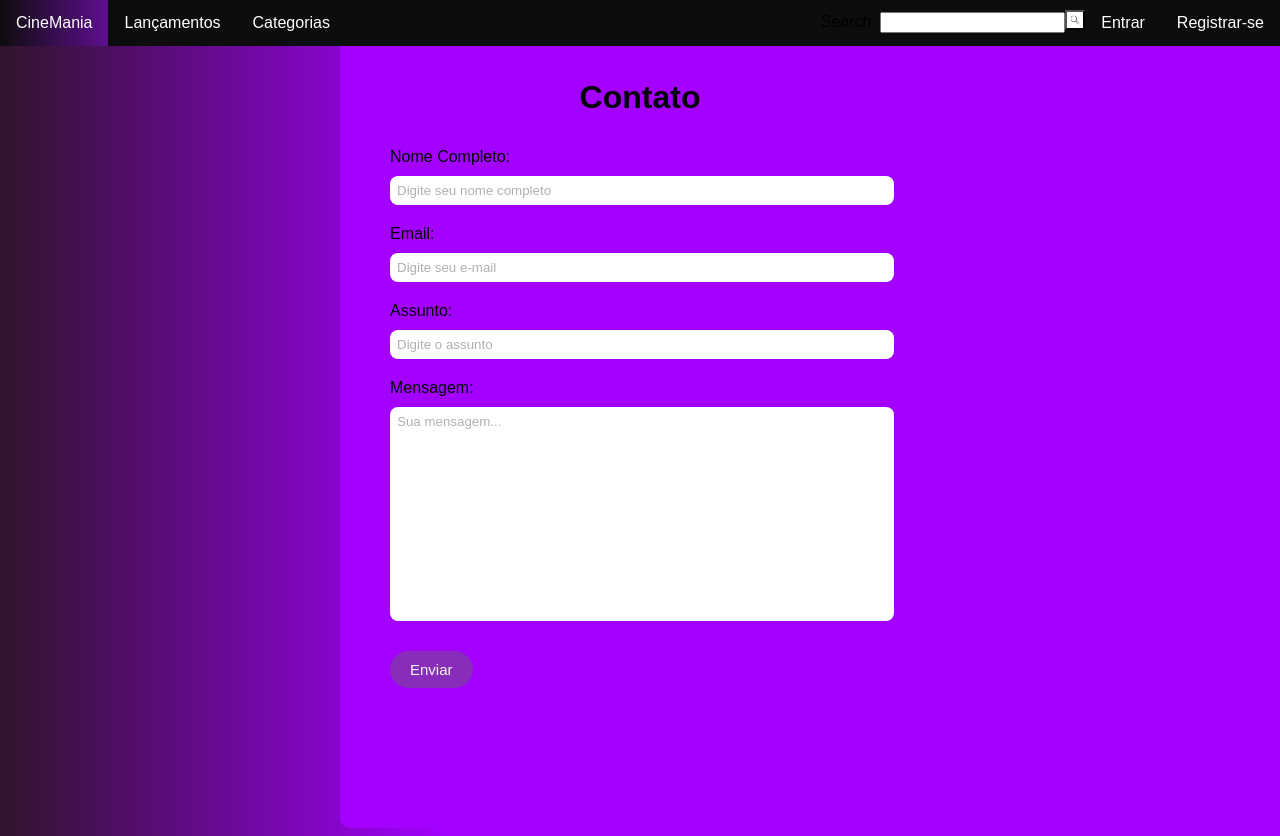
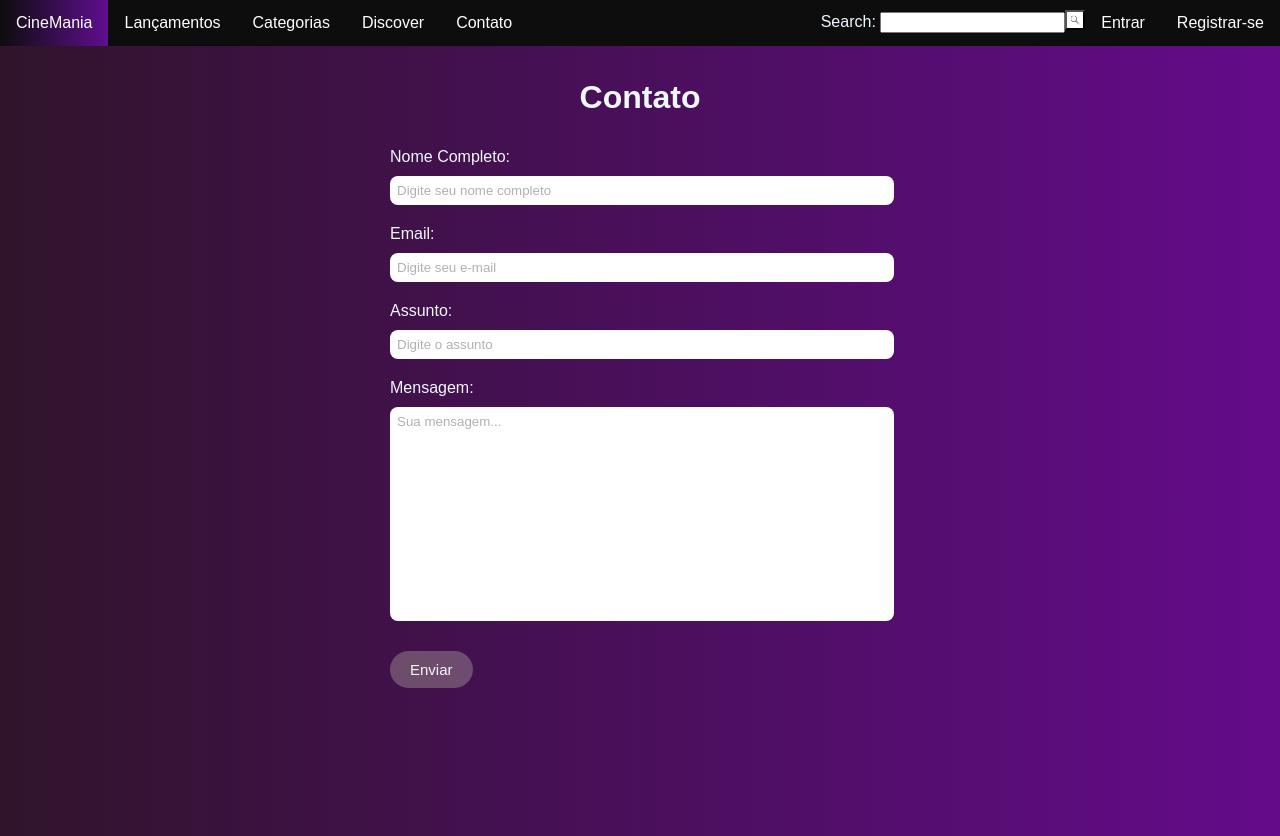
Before and after one commit to SmartProgSolutions/CineMania, a plain HTML site: page contact/index.html in a window 1280 px wide. Drawn offline with Linux system fonts and the light colour scheme; files whose address does not match are found by name.

Commit message:
Consertando o css

```diff
--- a/contact/style.css
+++ b/contact/style.css
@@ -7,8 +7,8 @@ body{
     align-items: center;
     min-height: 100vh;
     font-family: sans-serif;
-    background: rgb(48,20,43);
-    background: linear-gradient(90deg, rgba(48,20,43,1) 0%, rgba(163,0,255,1) 35%);
+    color: aliceblue;
+    background: linear-gradient(90deg,#30142b, #640B8B);
 }
 
 #navbar {
@@ -33,7 +33,6 @@ h1{
 
 .conteiner{
     padding: 50px;
-    background-color: #a300ff;
     align-items: center;
     border-radius: 10px;
     min-height: 90vh;
@@ -71,7 +70,7 @@ h1{
     outline: none;
     width: fit-content;
     color: #f8f6f6;
-    background: rgba(102, 101, 101, 0.445);
+    background: rgba(164, 151, 151, 0.445);
     cursor: pointer;
     transition: 0.3s;
 }
--- a/filterMidias/filtro.html
+++ b/filterMidias/filtro.html
@@ -42,6 +42,6 @@
 
 
   <script src="assets/script/main.js"></script>
-  <script src="../header/assets/script/navbar.js"></script>
+  <script src="../navbar/assets/script/navbar.js"></script>
 </body>
 </html>
--- a/moviesForCategories/assets/css/stylecatg.css
+++ b/moviesForCategories/assets/css/stylecatg.css
@@ -4,7 +4,8 @@ body{
  margin:0;
  padding:0;
  font-family: sans-serif;
- background: linear-gradient(90deg, #0D0D0D, #5F0E8F);
+ /* background: linear-gradient(90deg, #0D0D0D, #5F0E8F); */
+ background: linear-gradient(90deg,#30142b, #640B8B);
  color: #F2F2F2;
  flex-wrap: wrap;
  display: flex;
--- a/navbar/assets/script/navbar.js
+++ b/navbar/assets/script/navbar.js
@@ -17,15 +17,15 @@ class Navbar{
             const search = this.createLink(null, null, null, 'buscador');
             const entrar = this.createLink('../../loginAndRegister/index.html', null, 'Entrar');
             const registrar = this.createLink('../../loginAndRegister/index.html', null, 'Registrar-se');
-            // const buttonPortugues = this.createButton('button', 'btnPortugues', 'btnLanguage', 'Português');
-            // const buttonEnglish = this.createButton('button', 'btnIngles', 'btnLanguage', 'Inglês');
+            const discover = this.createLink('../../filterMidias/filtro.html', null, 'Discover');
+            const contato = this.createLink('../../contact/index.html', null, 'Contato');
 
 
             this.ul.appendChild(cinemania);
             this.ul.appendChild(lancamentos);
             this.ul.appendChild(categorias);
-            // this.ul.appendChild(buttonPortugues);
-            // this.ul.appendChild(buttonEnglish);
+            this.ul.appendChild(discover);
+            this.ul.appendChild(contato);
             this.ul.appendChild(search);
             this.ul.appendChild(entrar);
             this.ul.appendChild(registrar);
```
Also changed, not shown: results/assets/script/results.js (added).
